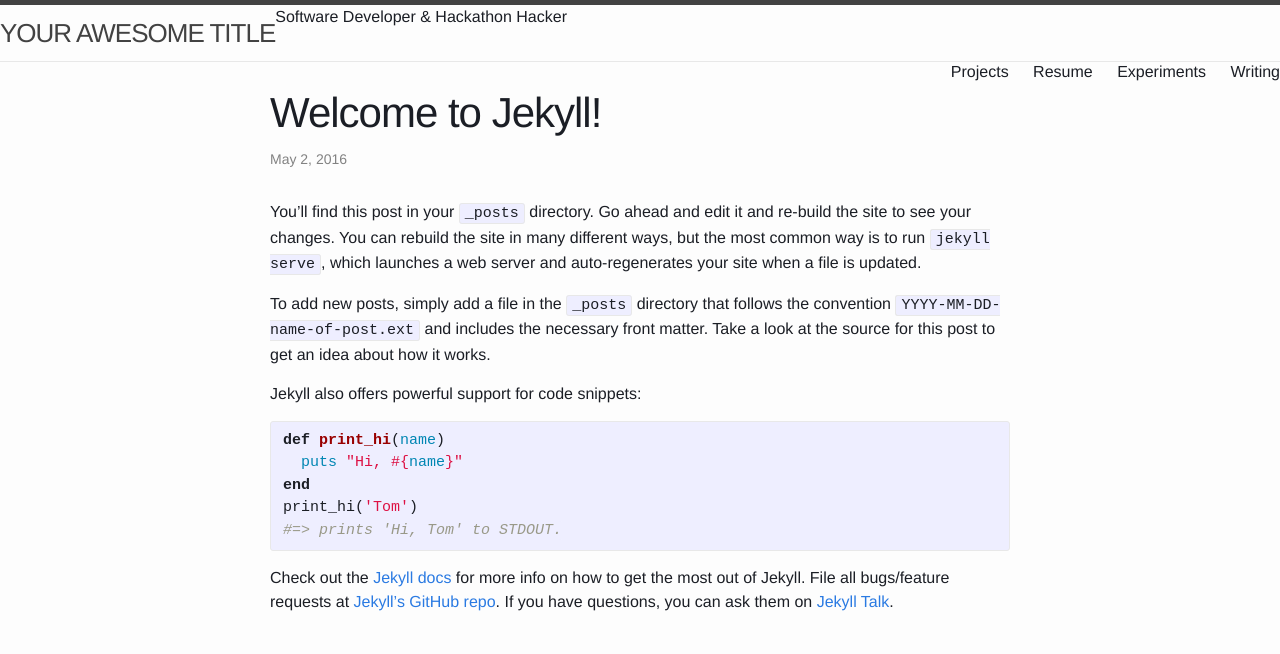
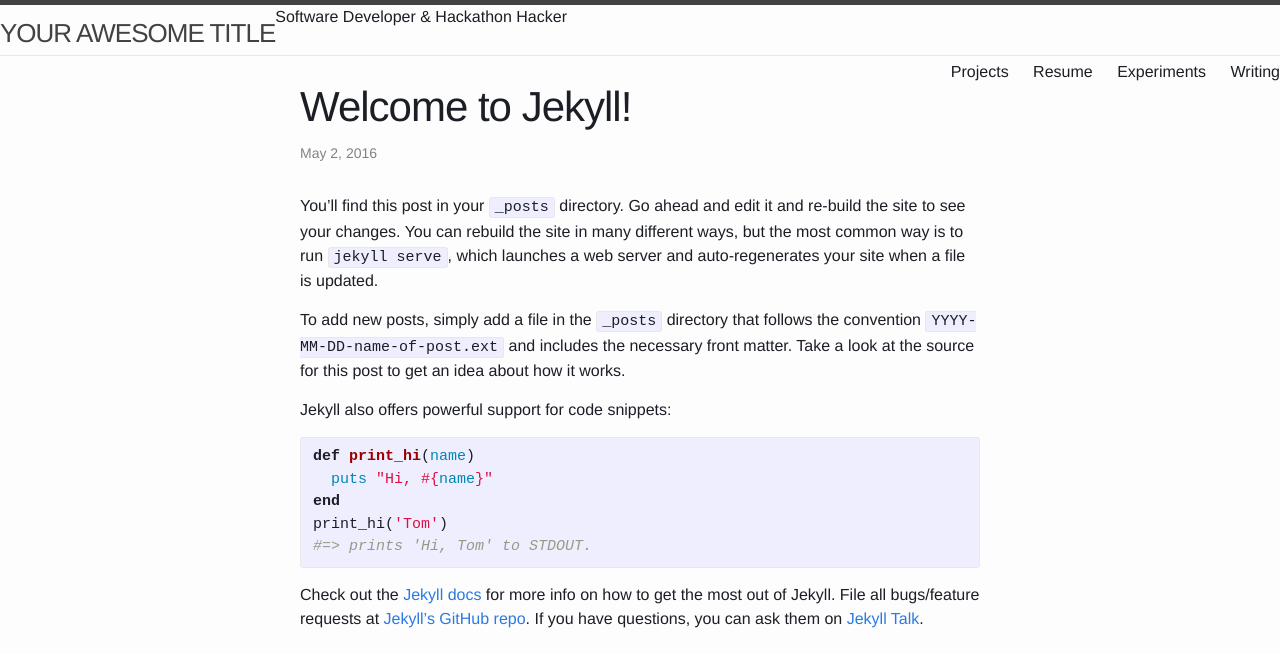
Before and after one commit to timotius02/timotius02.github.io, a Jekyll site: the page built from _posts/2016-05-02-welcome-to-jekyll.markdown, in a window 1280 px wide. Shown: the top 654 px of the page. Built offline with Jekyll 4.4.1, drawn with Linux system fonts in a browser that asks for light colours; some web fonts are replaced; grey boxes are pictures that could not be loaded.

Commit message:
rewrite base

```diff
--- a/_sass/_base.scss
+++ b/_sass/_base.scss
@@ -1,3 +1,10 @@
+* {
+    box-sizing: border-box;
+  text-rendering: optimizeLegibility;
+  -webkit-font-smoothing: antialiased;
+  -moz-osx-font-smoothing: grayscale;
+}
+
 /**
  * Reset some basic elements
  */
@@ -62,12 +69,6 @@
 
 
 
-/**
- * Lists
- */
-ul, ol {
-    margin-left: $spacing-unit;
-}
 
 li {
     > ul,
```
